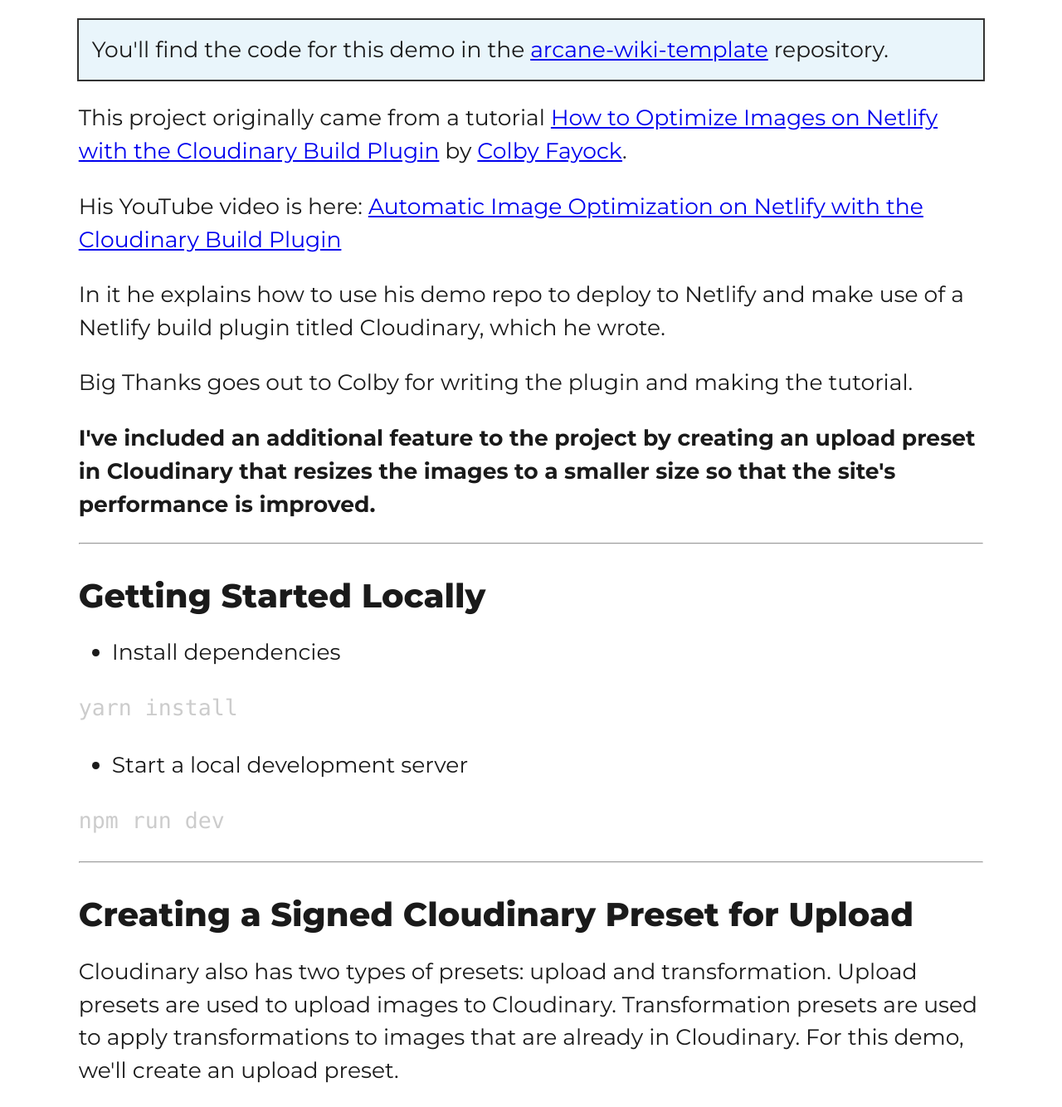
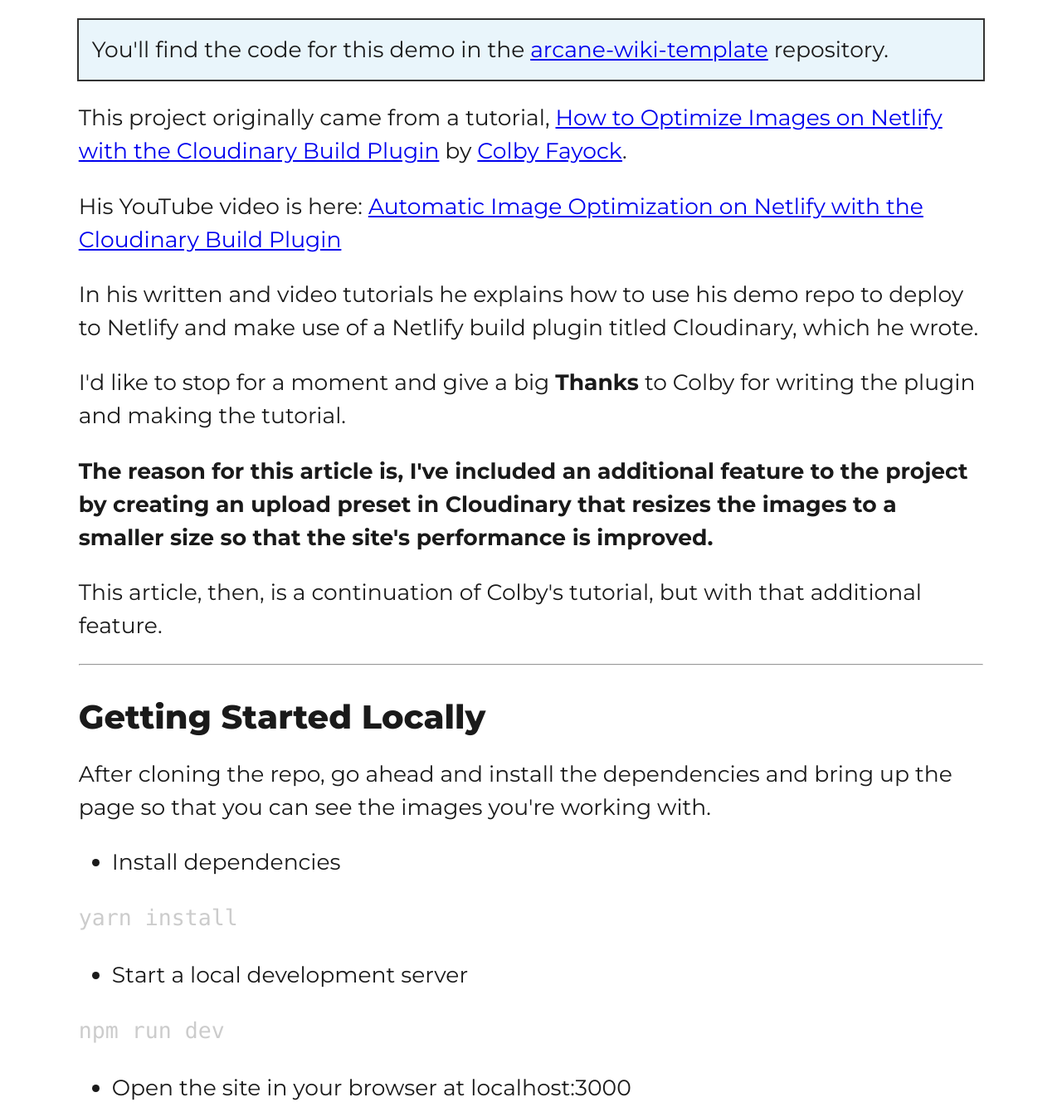
Before and after one commit to RVCC-IDMX/blog-cynthiateeters, an Eleventy site: page src/blog/2022-11-03.md in a window 1280 px wide. Shown: the part 901-2235 px from the top of the page at 83% size. Built offline with nearby package versions, Linux system fonts and the light colour scheme; Eleventy itself is replaced by a stand-in of ours; code samples lack their colours; files that its build step writes are made by us from their sources.

Commit message:
Do some rewriting

````diff
--- a/src/blog/2022-11-03.md
+++ b/src/blog/2022-11-03.md
@@ -18,19 +18,25 @@ You'll find the code for this demo in the
 <a href="https://github.com/RVCC-IDMX/arcane-wiki-template">arcane-wiki-template</a> repository.
 </div>
 
-This project originally came from a tutorial [How to Optimize Images on Netlify with the Cloudinary Build Plugin](https://spacejelly.dev/posts/how-to-optimize-images-on-netlify-with-the-cloudinary-build-plugin/) by [Colby Fayock](https://www.colbyfayock.com/).
+This project originally came from a tutorial, [How to Optimize Images on Netlify with the Cloudinary Build Plugin](https://spacejelly.dev/posts/how-to-optimize-images-on-netlify-with-the-cloudinary-build-plugin/) by [Colby Fayock](https://www.colbyfayock.com/).
 
 His YouTube video is here: [Automatic Image Optimization on Netlify with the Cloudinary Build Plugin](https://youtu.be/0YOnthePzxI)
 
-In it he explains how to use his demo repo to deploy to Netlify and make use of a Netlify build plugin titled Cloudinary, which he wrote.
+In his written and video tutorials he explains how to use his demo repo to deploy to Netlify and make use of a Netlify build plugin titled Cloudinary, which he wrote.
 
-Big Thanks goes out to Colby for writing the plugin and making the tutorial.
+I'd like to stop for a moment and give a big **Thanks** to Colby for writing the plugin and making the tutorial.
 
-**I've included an additional feature to the project by creating an upload preset in Cloudinary that resizes the images to a smaller size so that the site's performance is improved.**
+**The reason for this article is, I've included an additional feature to the project by creating an upload preset in Cloudinary that resizes the images to a smaller size so that the site's performance is improved.**
+
+This article, then, is a continuation of Colby's tutorial, but with that additional feature.
 
 ---
 
 ## Getting Started Locally
+
+After cloning the repo, go ahead and install the dependencies and bring up the page so that you can see the images you're working with.
+
+
 
 - Install dependencies
 
@@ -44,11 +50,15 @@ yarn install
 npm run dev
 ```
 
+- Open the site in your browser at localhost:3000
+
+![screen shot of the webpage showing a gallery of images](/assets/blog/arcane-webpage.webp)
+
 ---
 
 ## Creating a Signed Cloudinary Preset for Upload
 
-Cloudinary also has two types of presets: upload and transformation. Upload presets are used to upload images to Cloudinary. Transformation presets are used to apply transformations to images that are already in Cloudinary. For this demo, we'll create an upload preset.
+Cloudinary has two types of presets: upload and transformation. Transformation presets are used to apply transformations to images that are already in Cloudinary. Upload presets are used to upload images to Cloudinary. For this demo, we'll create an upload preset.
 
 
 1. To become more familiar with Cloudinary's presets, you can follow the video tutorial to make a Transformation Preset at [Create Transformation Presets in Cloudinary's DAM System](https://youtu.be/F7pA-jYs6ew).
--- a/src/index.njk
+++ b/src/index.njk
@@ -18,8 +18,7 @@ layout: 'base.njk'
         <div class="container--narrow flow">
           <p>Recently, I got inspired by a Twitter tag #learninpublic. So I tracked it down to this blog by Shawn Wang
             at <a href="https://www.swyx.io/learn-in-public/">Learn in Public</a>. I recommend that you read the whole
-            article but
-            let's start with this statement.</p>
+            article, but let's start with this statement.</p>
 
           <blockquote>
             <p>You already know that you will never be done learning. But most people “learn in private”, and lurk.
````
Also changed, not shown: src/assets/blog/arcane-webpage.webp (added), 1 other file.
